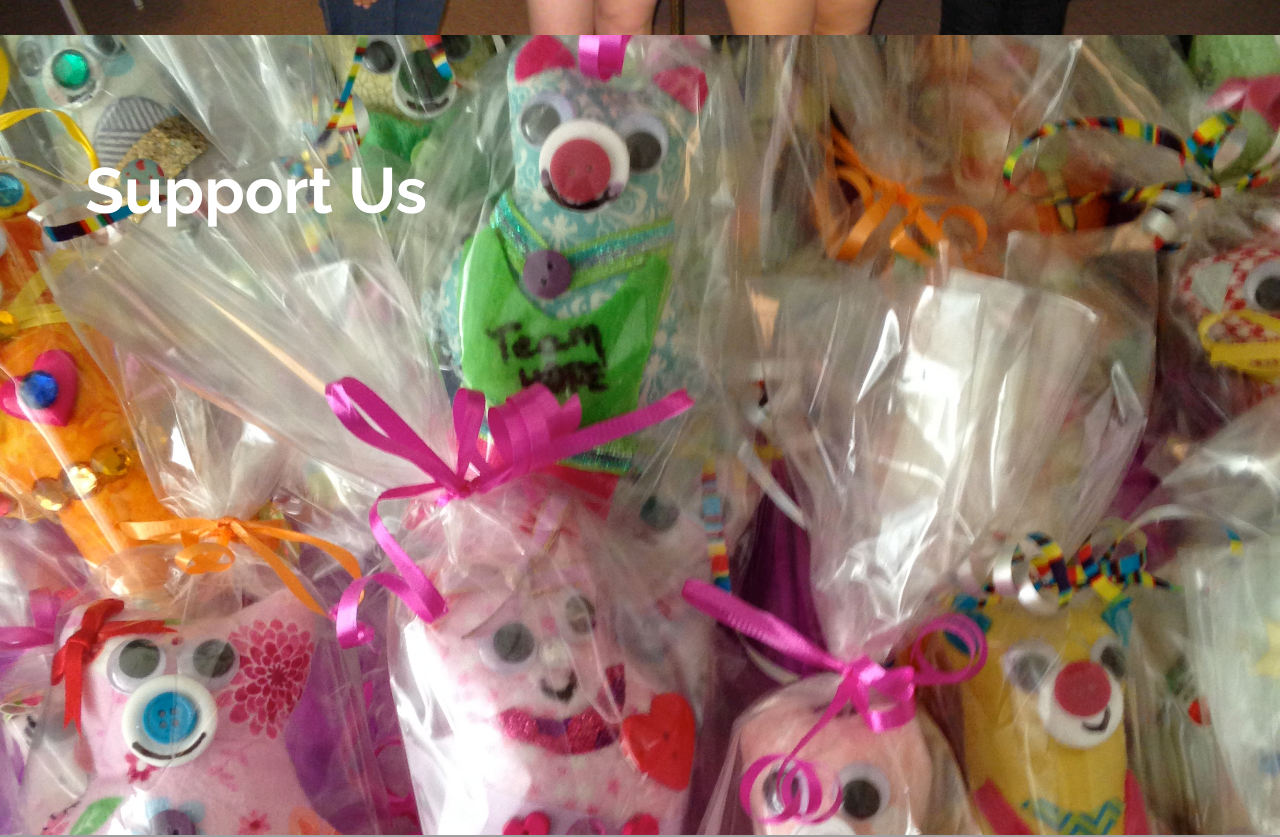
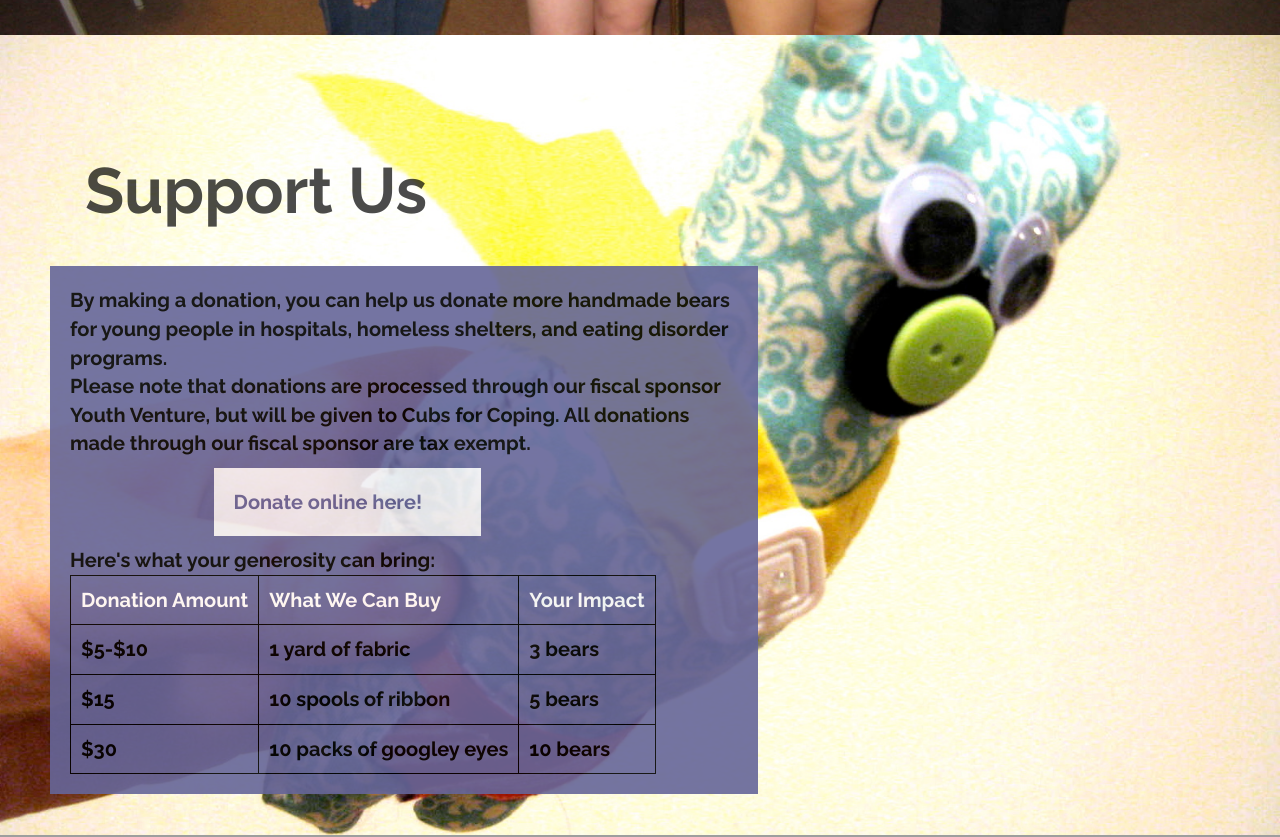
Before and after one commit to nicolejavorsky/CubsForCoping, a plain HTML site: page index.html in a window 1280 px wide. Shown: the part 3160-3997 px from the top of the page. Drawn offline with nearby package versions, Linux system fonts and the light colour scheme; grey boxes are pictures that could not be loaded.

Commit message:
changes to background images and content

```diff
--- a/CubsForCoping.css
+++ b/CubsForCoping.css
@@ -86,6 +86,18 @@ a:active {
 	top: 70px;
 }
 
+#donatecontent {
+	padding: 20px;
+	color: black;
+	width: 70%;
+	float: center;
+	background-color: #666699;
+	opacity: 0.9;
+	position: relative;
+	top: 70px;
+	width: 60%;
+}
+
 .titlewhite {
 	padding: 10px;
 	font-size: 64px;
@@ -113,33 +125,40 @@ section {
 	padding: 50px;
 	font-size: 20px;
     background-repeat: no-repeat;
-	width: 100%;
+    width: 1280px;
 	height: 800px;
 	background-size: 100%
 }
 
 #About {
 	background-image: url('2Bears.jpg');
+	background-image-height: 800px;
+
 }
 
 #Story {
 	background-image: url('NicoleStory.jpg');
+	background-image-height: 800px;
 }
 
 #Impact {
 	background-image: url('WrappedBears.jpg');
+	background-image-height: 800px;
 }
 
 #Team {
 	background-image: url('TeamPic.jpg');
+	background-image-height: 800px;
 }
 
 #Donate {
-	background-image: url('WrappedBears.jpg');
+	background-image: url('SuperBear.jpg');
+	background-image-height: 800px;
 }
 
 #Contact {
 	background-image: url('WinthropPic.jpg');
+	background-image-height: 800px;
 }
 
 .nobullet li {
@@ -154,3 +173,22 @@ section {
 	position: relative;
 	top: 25px;
 }
+
+.button {
+	background-color: white;
+	opacity: 0.9;
+	padding: 20px;
+	width: 40%;
+	margin: 10px;
+	position: relative;
+	left: 20%;
+}
+
+table th {
+	color: white;
+}
+
+table td, th {
+	padding: 10px;
+	border: 1px solid black;
+}
--- a/index.html
+++ b/index.html
@@ -3,7 +3,7 @@
 <html>
 	<head>
 		<link rel="stylesheet" href="https://maxcdn.bootstrapcdn.com/bootstrap/3.3.0/css/bootstrap.min.css">
-		<link rel="stylesheet" type="text/css" href="mediaqueriescfc.css">
+<!-- 		<link rel="stylesheet" type="text/css" href="mediaqueriescfc.css"> -->
 		<link rel="stylesheet" type="text/css" href="CubsForCoping.css">
 		<link href='http://fonts.googleapis.com/css?family=Raleway:700' rel='stylesheet' type='text/css'>
 		<title>Cubs for Coping</title>
@@ -76,7 +76,7 @@
 				</div>
 				<div id="impactcontent">
 					<p>
-						So far we have donated 145 handmade teddy bears to children and teens experiencing hospitalization, homelessness, or eating disorders.  Handmade items require more creativity, effort, and personalization. Each teddy bear we donate is unique, just like the people we give them to.  Personalized items help people remember that others care about them.  We remind young people facing tough times that they are not alone.
+						So far we have donated 145 handmade teddy bears to children and teens experiencing hospitalization, homelessness, or eating disorders.  Each teddy bear we donate is unique, just like the people we give them to.  Personalized items help people remember that others care about them.  We remind young people facing tough times that they are not alone.
 					</p>
 					<p>
 						Where have we donated bears to?
@@ -101,8 +101,40 @@
 
 
 		<section id="Donate">
-			<div class="titlewhite">
+			<div class="titleblack">
 				Support Us
+			</div>
+			<div id="donatecontent">
+				By making a donation, you can help us donate more handmade bears for young people in hospitals, homeless shelters, and eating disorder programs.
+				<br>
+				Please note that donations are processed through our fiscal sponsor Youth Venture, but will be given to Cubs for Coping.  All donations made through our fiscal sponsor are tax exempt.
+				<br>
+				<div class="button">
+					<a href="https://www.youthventure.org/donate-cubs-coping">Donate online here!</a>
+				</div>
+				Here's what your generosity can bring:
+				<table>
+				 	<tr>
+						 <th>Donation Amount</th>
+						 <th>What We Can Buy</th>
+						 <th>Your Impact</th>
+					</tr>
+					<tr>
+						<td>$5-$10</td>
+						<td>1 yard of fabric</td>
+						<td>3 bears</td>
+					</tr>
+					<tr>
+						<td>$15</td>
+						<td>10 spools of ribbon</td>
+						<td>5 bears</td>
+					</tr>
+					<tr>
+						<td>$30</td>
+						<td>10 packs of googley eyes</td>
+						<td>10 bears</td>
+					</tr>
+				</table>
 			</div>
 		</section>
 
```
Also changed, not shown: SuperBear.JPG (added).
